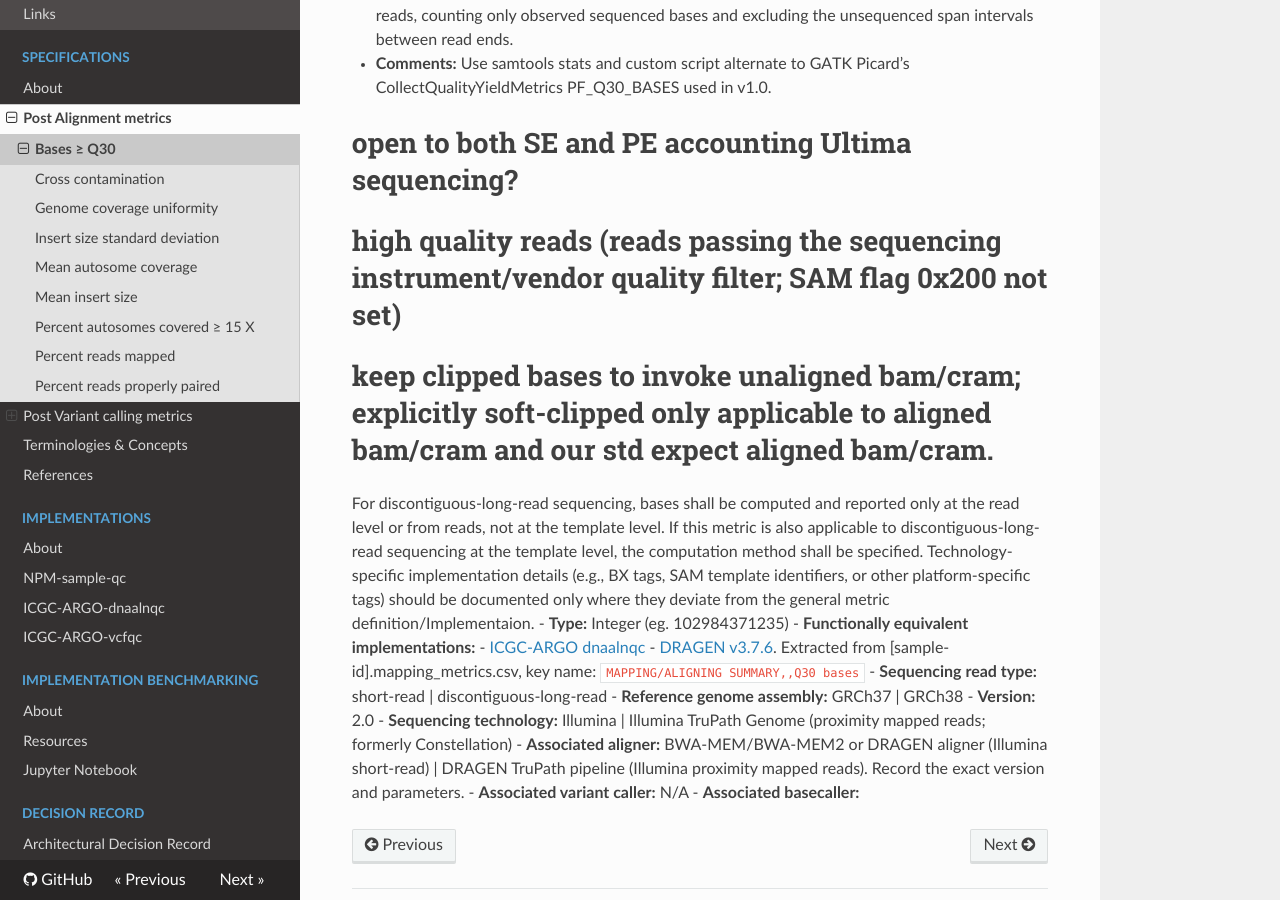
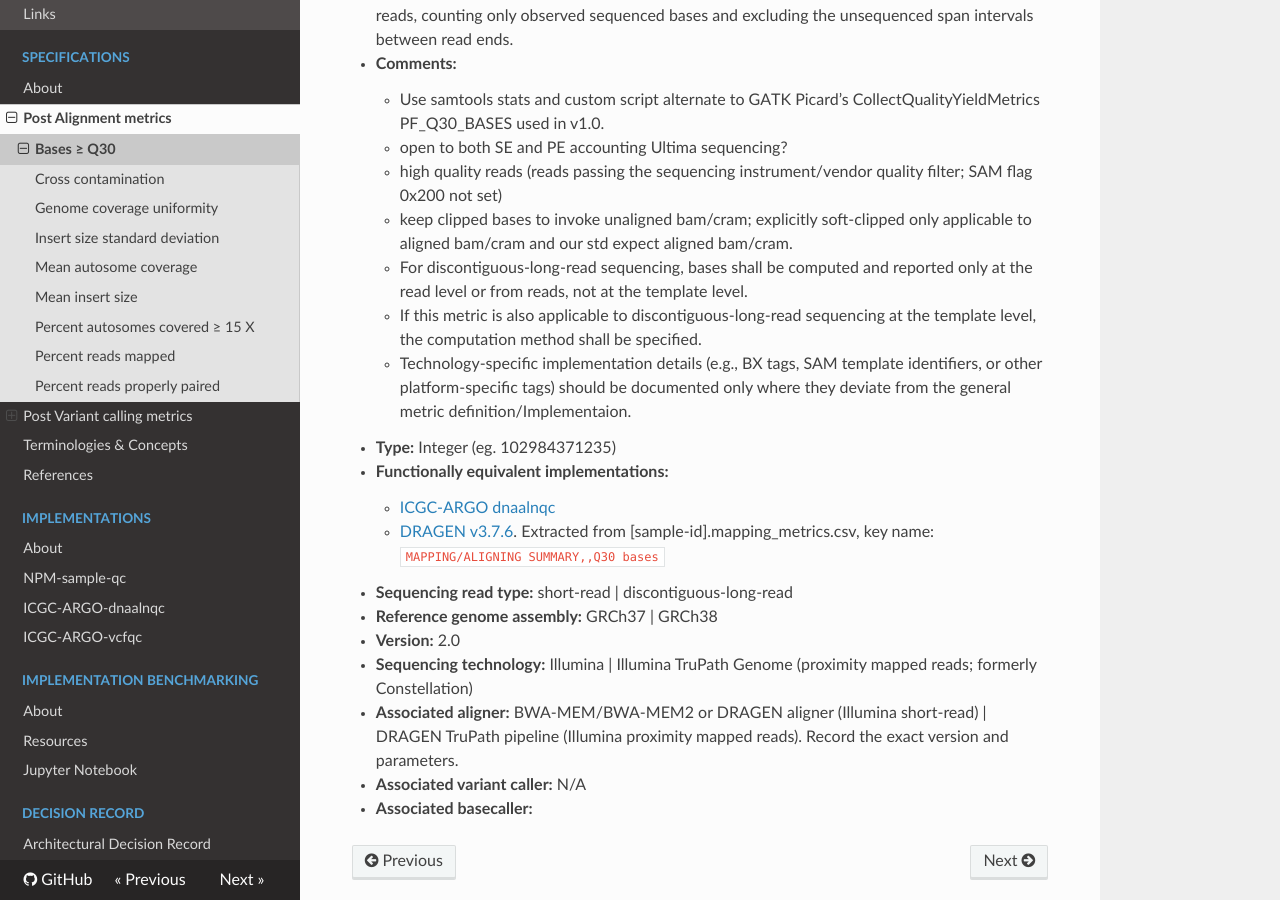
Before and after one commit to ga4gh/quality-control-wgs, an MkDocs documentation site: the page built from docs/metrics_definitions/bases-q30.md, in a window 1280 px wide and 900 px high, scrolled down 540 px. Built offline with MkDocs 1.6.1, drawn with Linux system fonts in a browser that asks for light colours; nearby versions of some CDN libraries.

Commit message:
bases-q30 dev version awaiting further input/feedback

```diff
--- a/docs/metrics_definitions/bases-q30.md
+++ b/docs/metrics_definitions/bases-q30.md
@@ -7,13 +7,14 @@
   -  Only primary alignments of [high quality reads](terminologies.md#high-quality-reads) are evaluated;secondary and supplementary alignments are excluded.
   - No filtering of [Duplicated reads](terminologies.md#duplicated-reads) is performed, [soft-clipped bases](terminologies.md#clipped-bases) are retained, and no minimum [mapping quality](terminologies.md#mapping-quality) threshold is applied.
   - For discontiguous-long-read data,  paired-end read records are processed identically to short reads, counting only observed sequenced bases and excluding the unsequenced span intervals between read ends.
-- **Comments:** Use samtools stats and custom script alternate to GATK Picard’s CollectQualityYieldMetrics PF_Q30_BASES used in v1.0.
-#open to both SE and PE accounting Ultima sequencing?
-#high quality reads (reads passing the sequencing instrument/vendor quality filter; SAM flag 0x200 not set)
-#keep clipped bases to invoke unaligned bam/cram; explicitly soft-clipped only applicable to aligned bam/cram and our std expect aligned bam/cram.
-For discontiguous-long-read sequencing, bases shall be computed and reported only at the read level or from reads, not at the template level.
-If this metric is also applicable to discontiguous-long-read sequencing at the template level, the computation method shall be specified.
-Technology-specific implementation details (e.g., BX tags, SAM template identifiers, or other platform-specific tags) should be documented only where they deviate from the general metric definition/Implementaion.
+- **Comments:**
+    - Use samtools stats and custom script alternate to GATK Picard’s CollectQualityYieldMetrics PF_Q30_BASES used in v1.0.
+    - open to both SE and PE accounting Ultima sequencing?
+    - high quality reads (reads passing the sequencing instrument/vendor quality filter; SAM flag 0x200 not set)
+    - keep clipped bases to invoke unaligned bam/cram; explicitly soft-clipped only applicable to aligned bam/cram and our std expect aligned bam/cram.
+    - For discontiguous-long-read sequencing, bases shall be computed and reported only at the read level or from reads, not at the template level.
+    - If this metric is also applicable to discontiguous-long-read sequencing at the template level, the computation method shall be specified.
+    - Technology-specific implementation details (e.g., BX tags, SAM template identifiers, or other platform-specific tags) should be documented only where they deviate from the general metric definition/Implementaion.
 - **Type:** Integer (eg. 102984371235)
 - **Functionally equivalent implementations:**
     - [ICGC-ARGO dnaalnqc](References.md#icgc-argo)
```
